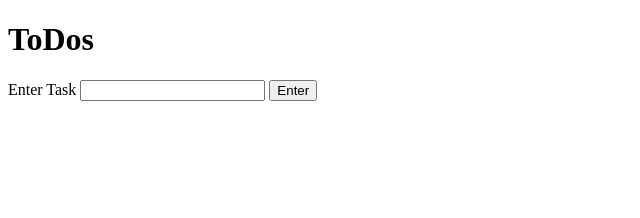
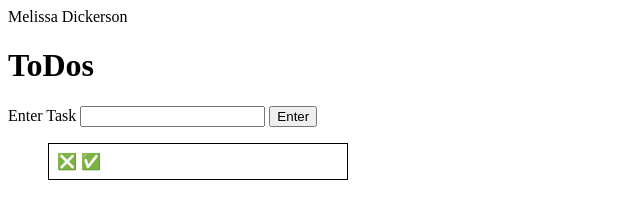
Before and after one commit to Melissard02/wdd131, a plain HTML site: page ponder_4/events.html in a window 1280 px wide. Both pictures are taken after a click on the button "Enter". Shown: the whole page, without its empty margins (0-640 px from the left). Drawn offline with Linux system fonts and the light colour scheme.

Commit message:
DOM Events finished

```diff
--- a/ponder_4/events.html
+++ b/ponder_4/events.html
@@ -6,6 +6,7 @@
     <meta http-equiv="X-UA-Compatible" content="IE=edge" />
     <meta name="viewport" content="width=device-width, initial-scale=1.0" />
     <title>Events practice: ToDos</title>
+    <header>Melissa Dickerson</header>
     <style>
       .todos {
         width: 300px;
--- a/ponder_4/events.js
+++ b/ponder_4/events.js
@@ -2,19 +2,24 @@
 
 function newTask() {
   // get the list element from the DOM
+  const listElement = document.querySelector('#todoList');
+
   // get the value entered into the #todo input
+  const task = document.querySelector('#todo').value;
+
   // render out the list
-  istElement.innerHTML += `
+  listElement.innerHTML +=`
     <li> ${task}
       <div>
         <span data-function="delete">❎</span>
         <span data-function="complete">✅</span>
       </div>
-    </li>`
+    </li>`;
 }
 
 function manageTasks(e) {
   // using the event find the li element closest to what they clicked
+  console.log(e)
   const parent = e.target.closest("li");
     // did they click the delete or complete icon?
     if (e.target.getAttribute('data-function') === "delete") {
@@ -26,6 +31,8 @@ function manageTasks(e) {
 }
 
 // Add your event listeners here
+document.querySelector('#submitTask').addEventListener('click', newTask);
+document.querySelector('#todoList').addEventListener('click', manageTasks)
 // We need to attach listeners to the submit button and the list.
 // Listen for a click, call the 'newTask' function on submit and call
 // the 'manageTasks' function if either of the icons are clicked
```
